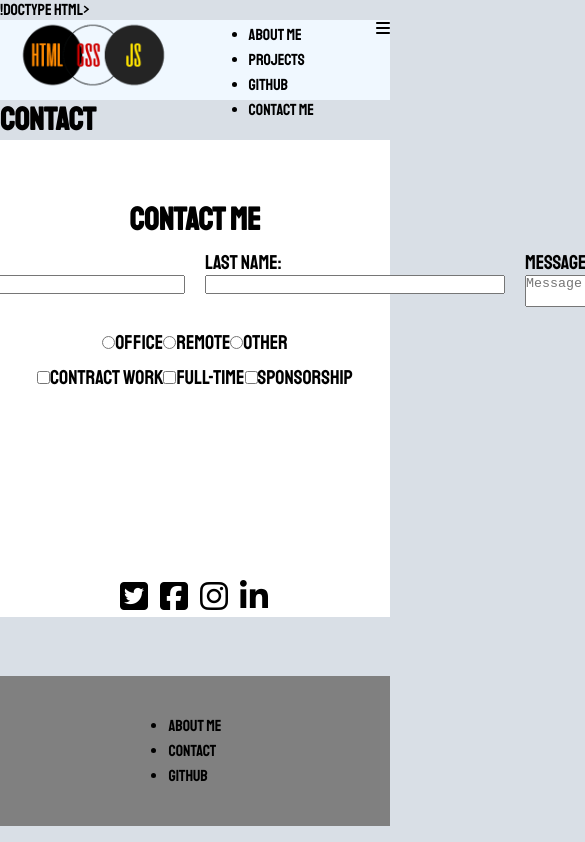
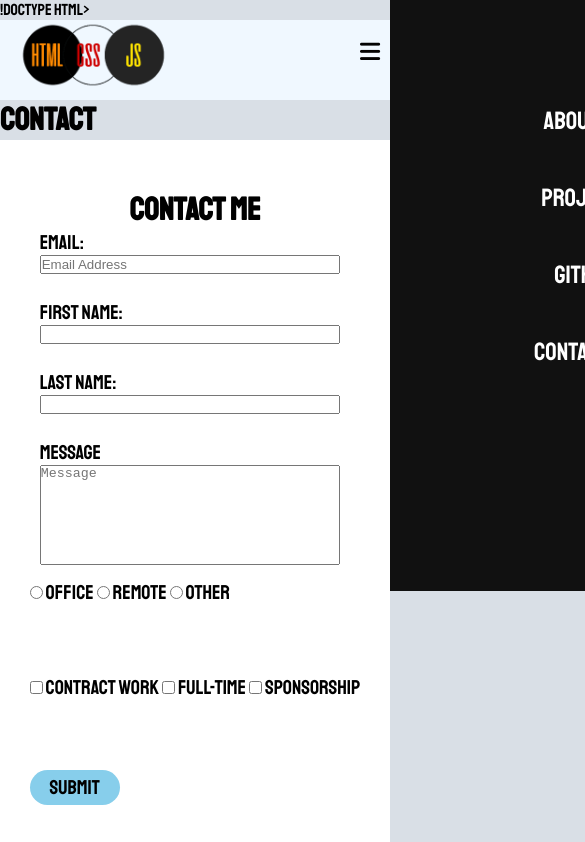
Before and after one commit to groovysono/My-Portfolio, a plain HTML site: page Portfolio old/pages/contact.html in a window 390 px wide. Shown: the top 842 px of the page, 585 px wide, since content can reach past the window. Drawn offline with nearby package versions, Linux system fonts and the light colour scheme; a script that the page names is missing.

Commit message:
Update pages.css

```diff
--- a/Portfolio old/pages/pages.css
+++ b/Portfolio old/pages/pages.css
@@ -5,6 +5,8 @@
 *{
   margin: 0;
   padding: 0;
+  box-sizing: border-box;
+  /* overflow-x: hidden; */
 }
 
 body {
@@ -23,7 +25,7 @@ nav {
     background-color: aliceblue;
 }
 
-.nav-bar {
+.navbar {
     display: flex;
     justify-content: flex-end;
     list-style-type: none;
@@ -39,6 +41,13 @@ li {
     height: 70px;
     margin-bottom: 30px;
     padding: auto 0;
+}
+
+.menu-btn{
+  color: rgb(2, 2, 2);
+  font-size: 23px;
+  cursor: pointer;
+  display: none;
 }
 /*Story Section*/
 .story{
@@ -91,16 +100,7 @@ li {
   margin-inline-end: 0px;
 }
 
-/*Media only hero*/
-@media only screen and (max-width: 935px) {
-  .hero-info {
-    max-width: 500px;
-  }
-  .hero-image {
-    visibility: hidden;
-    height: 0px;
-  }
-}
+
 
 #name {
     color: rgb(255, 255, 255);
@@ -243,7 +243,7 @@ section {
 }
 
 form {
-  margin: 10 0 40px 0;
+  margin: 0 0 40px 0;
 }
 
 form h2{
@@ -253,8 +253,8 @@ form h2{
 }
 
 .input-section {
-  margin: 10px 0;
-  display: flex;
+  /* margin-top: 70px; */
+  margin-bottom: 70px;
   font-size: 20px;
   justify-content: center;
 }
@@ -262,9 +262,14 @@ form h2{
 .input-group {
   display: flex;
   flex-direction: column;
-  margin: 0 10px;
+  margin: 0px 10px;
   width: 300px;
   height: 70px;
+}
+
+ textarea{
+  resize: none;
+  min-height: 100px;
 }
 
 .form-button {
@@ -323,3 +328,59 @@ a:hover {
 a:active {
     color:rgb(75, 0, 12)
 }
+
+@media only screen and (max-width: 870px){
+  .text{
+    max-width: 300px;
+    margin: 30px;
+    display: flex;
+  }
+}
+
+@media only screen and (max-width: 868px){
+  .row{
+    max-width: 500px;
+    margin: 30px;
+    display: flex;
+  }
+}
+
+@media only screen and (max-width: 600px) {
+  .menu-btn{
+    display: block;
+    z-index: 999;
+    margin: 20px 10px;
+}
+.menu-btn i.active:before{
+    content: "\f00d";
+    color: white;
+}
+nav .navbar{
+    display: block;
+    position: fixed;
+    height: 70vh;
+    width: 100%;
+    left: 100%;
+    top: 0;
+    background: #111;
+    text-align: center;
+    padding-top: 80px;
+    transition: all 0.3s ease;
+}
+nav .navbar.active{
+    left: 0;
+}
+nav .navbar li a{
+    display: inline-block;
+    color: white;
+    margin: 20px 0;
+    font-size: 25px;
+}
+
+}
+
+@media only screen and (max-width: 510px){
+  .row{
+    max-width: 300px;
+  }
+}
```
